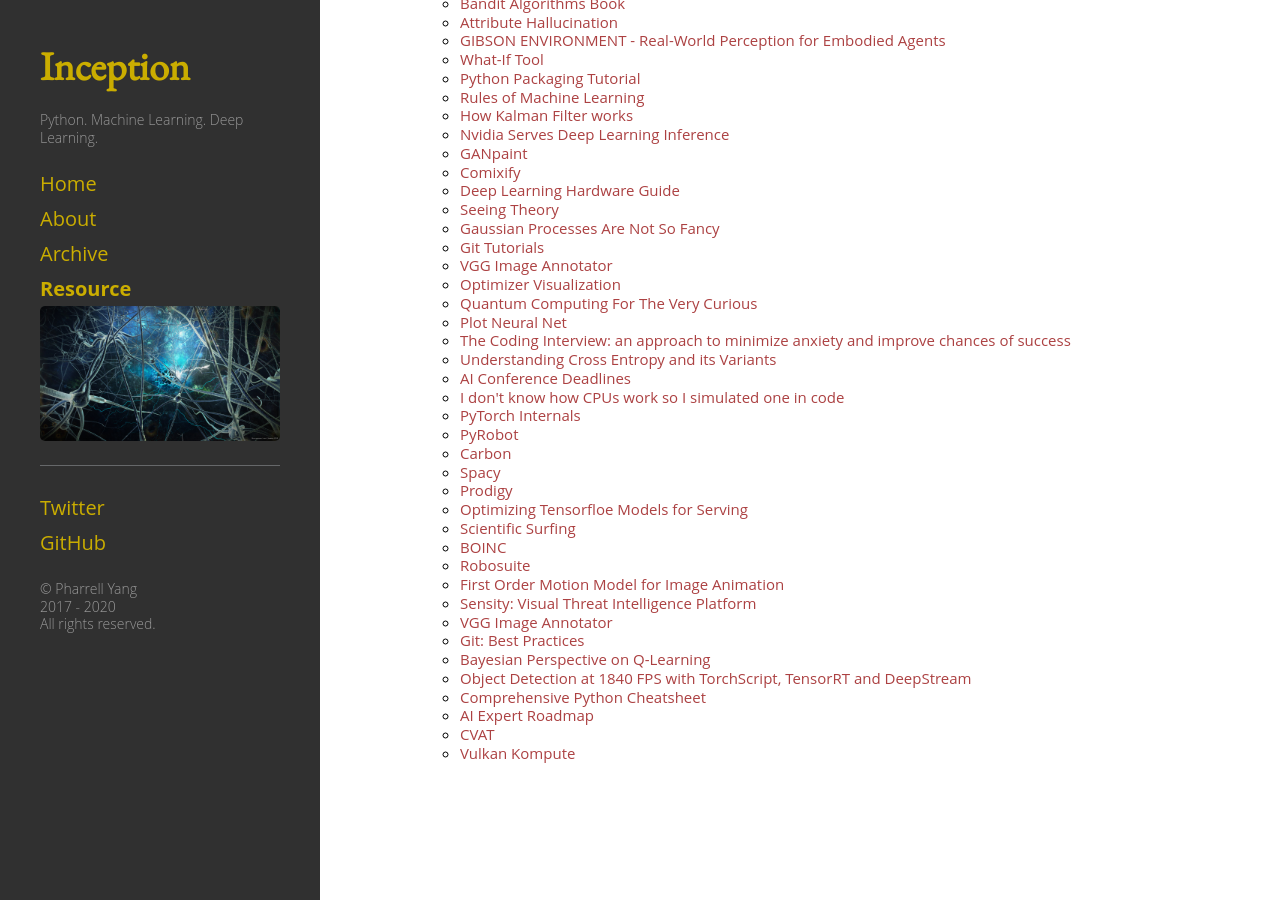
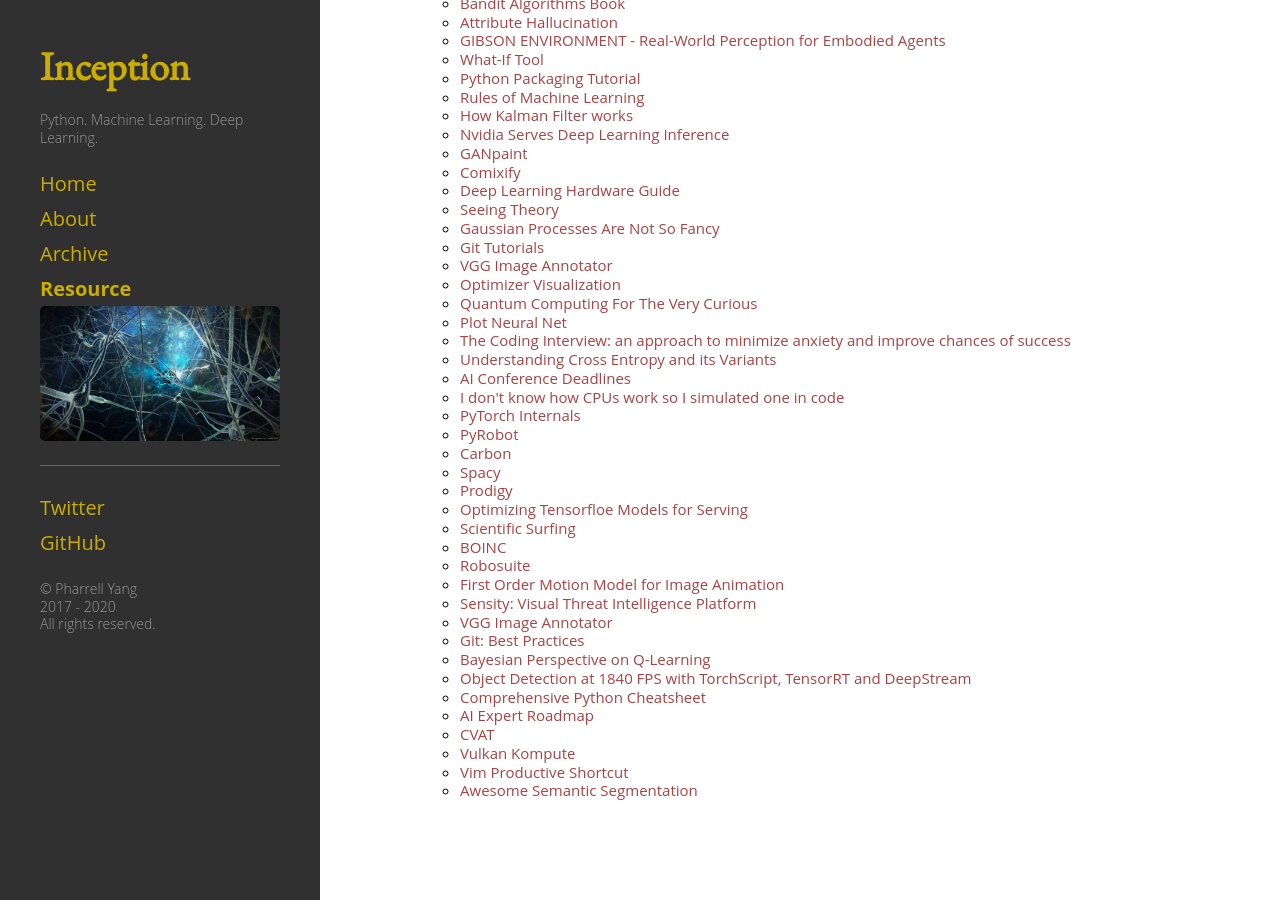
Before and after one commit to pharrellyhy/pharrellyhy.github.io.bakcup, a Jekyll site: the page built from resource.md, in a window 1280 px wide and 900 px high, scrolled down 4409 px. Built offline with Jekyll 4.4.1, drawn with Linux system fonts in a browser that asks for light colours.

Commit message:
Update resources.

```diff
--- a/_data/nav.yml
+++ b/_data/nav.yml
@@ -768,3 +768,9 @@
 
     - title: "Vulkan Kompute"
       url: "https://github.com/EthicalML/vulkan-kompute"
+
+    - title: "Vim Productive Shortcut"
+      url: "https://stackoverflow.com/questions/1218390/what-is-your-most-productive-shortcut-with-vim/"
+
+    - title: "Awesome Semantic Segmentation"
+      url: "https://github.com/mrgloom/awesome-semantic-segmentation"
```
